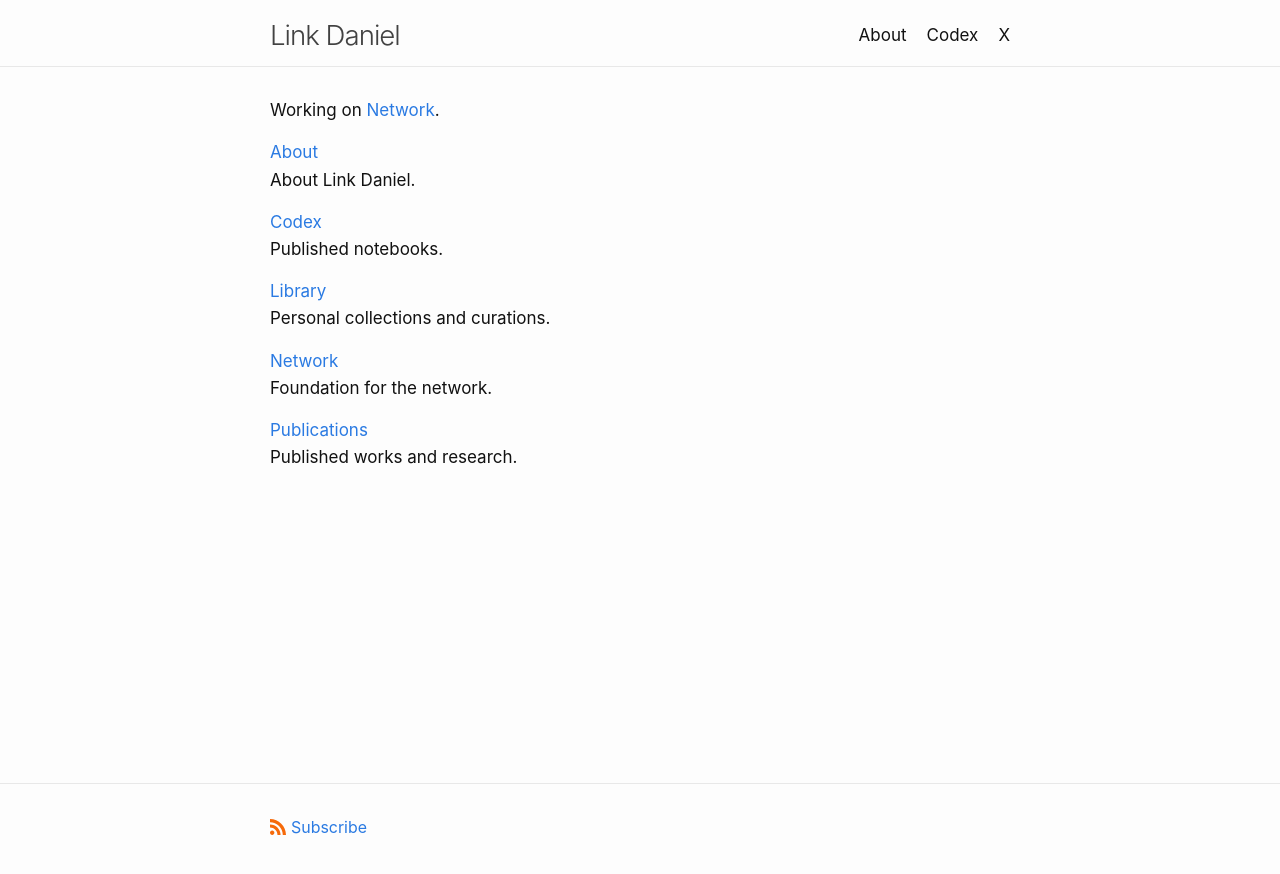
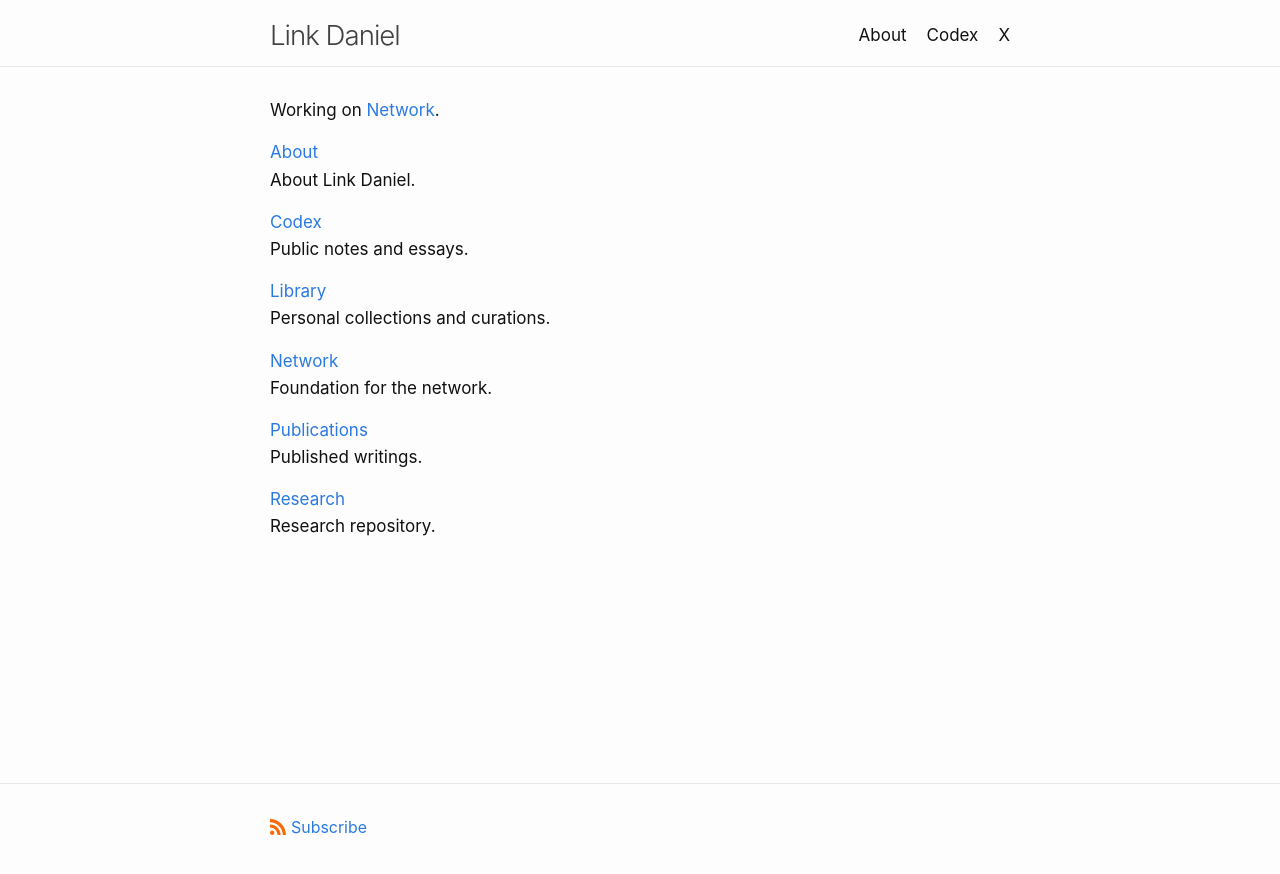
Before and after one commit to link-daniel/link.github.io, a Jekyll site: the page built from index.md, in a window 1280 px wide. Shown: the top 874 px of the page. Built offline with Jekyll 4.4.1, drawn with Linux system fonts in a browser that asks for light colours.

Commit message:
Update index.md

```diff
--- a/index.md
+++ b/index.md
@@ -16,7 +16,7 @@ About Link Daniel.
 
 [Codex](/codex)
 <br>
-Published notebooks.
+Public notes and essays.
 
 [Library](/library)
 <br>
@@ -28,4 +28,8 @@ Foundation for the network.
 
 [Publications](/publications)
 <br>
-Published works and research.
+Published writings.
+
+[Research](/research)
+<br>
+Research repository.
```
